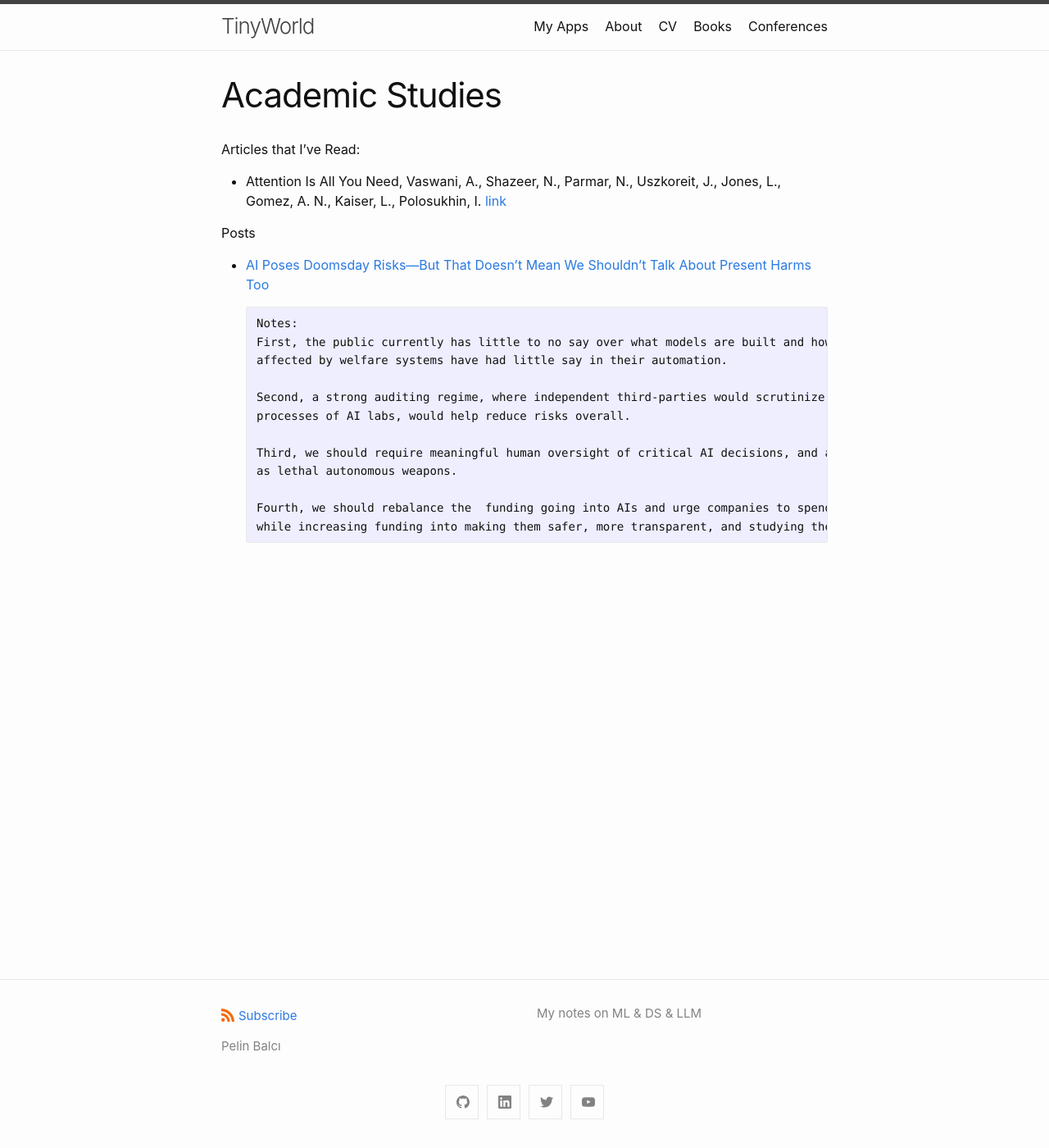
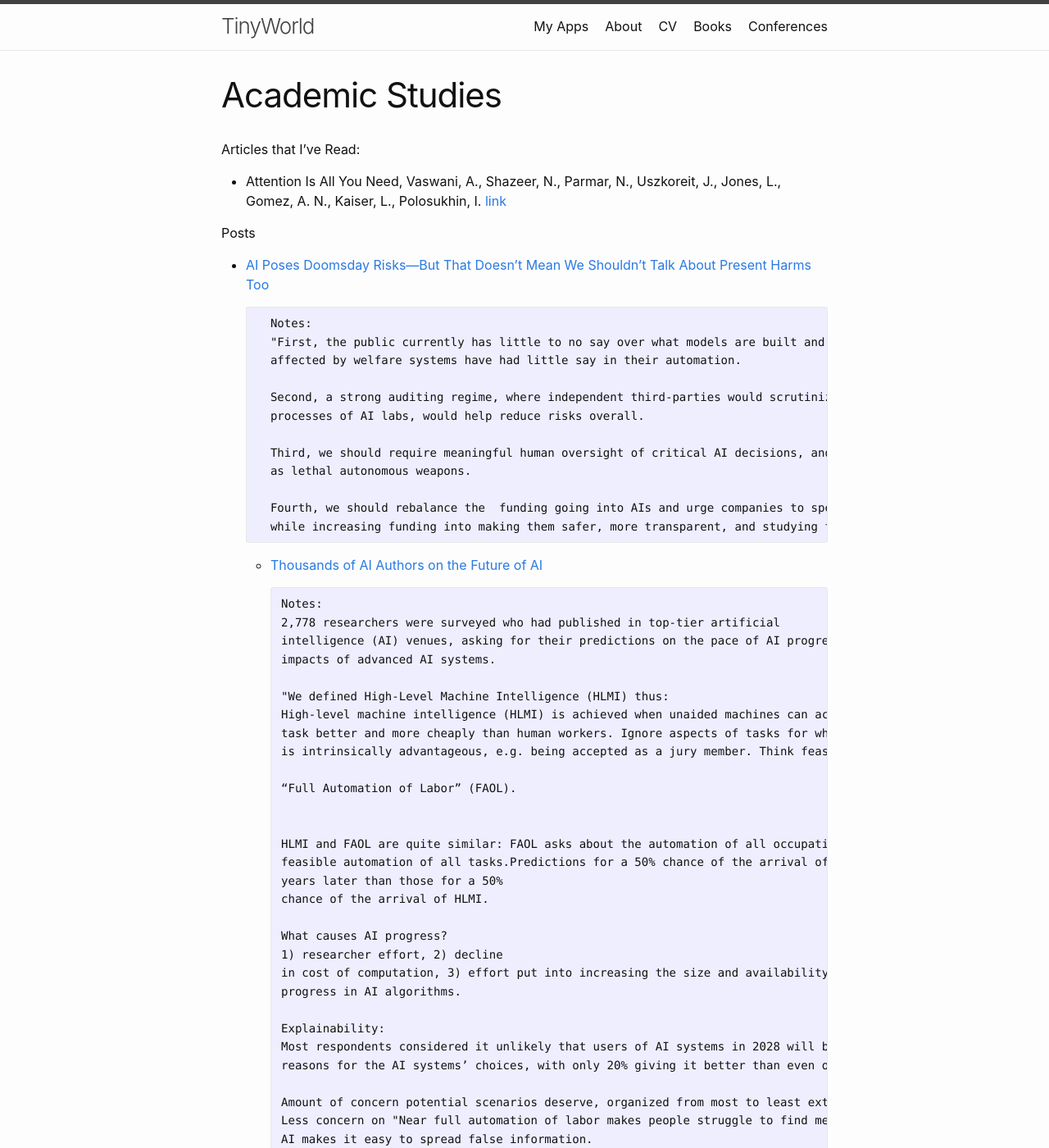
Before and after one commit to pelinbalci/pelinbalci.github.io, a Jekyll site: the page built from AcademicReadings.md, in a window 1280 px wide and 1400 px high. Shown: the whole window at 82% size. Built offline with Jekyll 4.4.1, drawn with Linux system fonts in a browser that asks for light colours; some of the changed text lies outside the part shown.

Commit message:
paper notes

```diff
--- a/AcademicReadings.md
+++ b/AcademicReadings.md
@@ -12,15 +12,58 @@ Articles that I've Read:
 Posts
 - [AI Poses Doomsday Risks—But That Doesn’t Mean We Shouldn’t Talk About Present Harms Too](https://time.com/6303127/ai-future-danger-present-harms/)
 
-      Notes:
-      First, the public currently has little to no say over what models are built and how they are deployed.those most
-      affected by welfare systems have had little say in their automation.
+        Notes:
+        "First, the public currently has little to no say over what models are built and how they are deployed.those most
+        affected by welfare systems have had little say in their automation.
 
-      Second, a strong auditing regime, where independent third-parties would scrutinize the practices and development
-      processes of AI labs, would help reduce risks overall.
+        Second, a strong auditing regime, where independent third-parties would scrutinize the practices and development
+        processes of AI labs, would help reduce risks overall.
 
-      Third, we should require meaningful human oversight of critical AI decisions, and avoid very-high-risk use cases such
-      as lethal autonomous weapons.
+        Third, we should require meaningful human oversight of critical AI decisions, and avoid very-high-risk use cases such
+        as lethal autonomous weapons.
 
-      Fourth, we should rebalance the  funding going into AIs and urge companies to spend less on making them smarter
-      while increasing funding into making them safer, more transparent, and studying their social impacts. "
+        Fourth, we should rebalance the  funding going into AIs and urge companies to spend less on making them smarter
+        while increasing funding into making them safer, more transparent, and studying their social impacts. "
+
+  - [Thousands of AI Authors on the Future of AI](https://arxiv.org/abs/2401.02843)
+
+        Notes:
+        2,778 researchers were surveyed who had published in top-tier artificial
+        intelligence (AI) venues, asking for their predictions on the pace of AI progress and the nature and
+        impacts of advanced AI systems.
+
+        "We defined High-Level Machine Intelligence (HLMI) thus:
+        High-level machine intelligence (HLMI) is achieved when unaided machines can accomplish every
+        task better and more cheaply than human workers. Ignore aspects of tasks for which being a human
+        is intrinsically advantageous, e.g. being accepted as a jury member. Think feasibility, not adoption"
+
+        “Full Automation of Labor” (FAOL).
+
+
+        HLMI and FAOL are quite similar: FAOL asks about the automation of all occupations; HLMI asks about the
+        feasible automation of all tasks.Predictions for a 50% chance of the arrival of FAOL are consistently more than sixty
+        years later than those for a 50%
+        chance of the arrival of HLMI.
+
+        What causes AI progress?
+        1) researcher effort, 2) decline
+        in cost of computation, 3) effort put into increasing the size and availability of training datasets, 4) funding, and 5)
+        progress in AI algorithms.
+
+        Explainability:
+        Most respondents considered it unlikely that users of AI systems in 2028 will be able to know the true
+        reasons for the AI systems’ choices, with only 20% giving it better than even odds.
+
+        Amount of concern potential scenarios deserve, organized from most to least extreme concern:
+        Less concern on "Near full automation of labor makes people struggle to find meaning in their lives" and most concern on
+        AI makes it easy to spread false information.
+
+        How much should society prioritize AI safety research, relative to how much it
+        is currently prioritized?  70% of respondents thought AI safety research should be prioritized more than it currently is.
+        Examples of AI safety research might include:
+        • Improving the human-interpretability of machine learning algorithms for the purpose of improving the safety and robustness of AI systems, not focused on improving AI capabilities
+        • Research on long-term existential risks from AI systems
+        • AI-specific formal verification research
+        • Policy research about how to maximize the public benefits of AI
+        • Developing methodologies to identify, measure, and mitigate biases in AI models to ensure fair
+        and ethical decision-making
```
